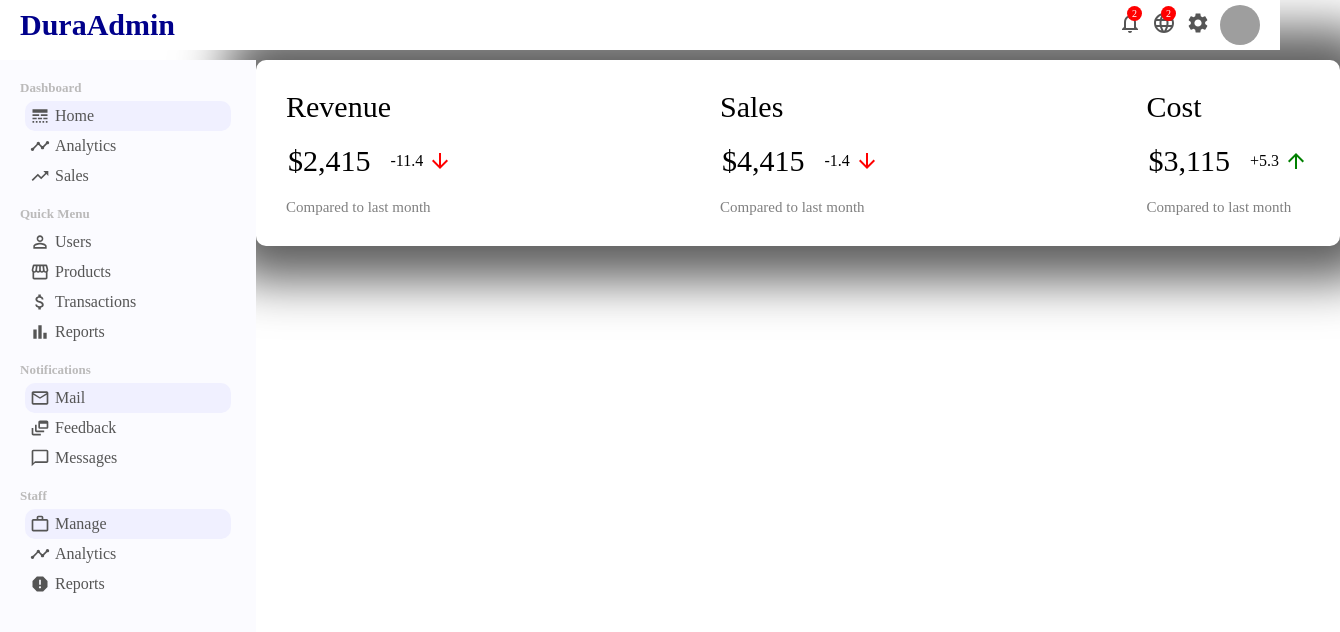
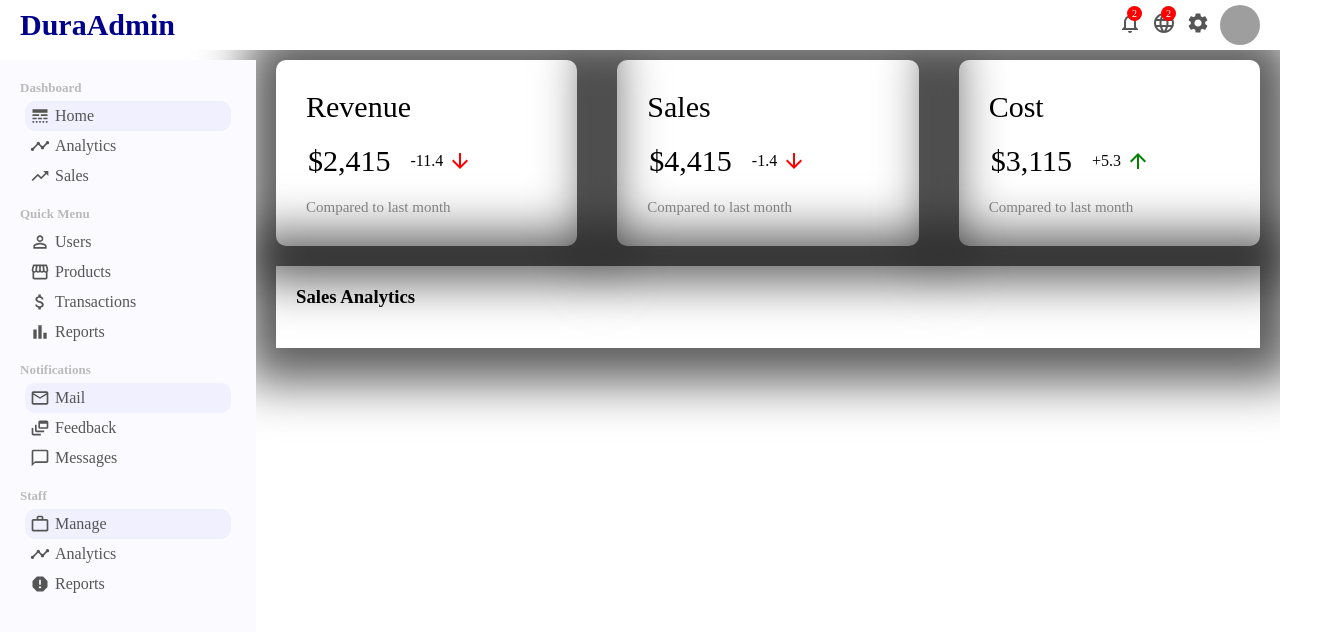
Before and after one commit to DialloVerse/admin-dashboard-VersBootcmp, a React (Create React App) app: page / in a window 1280 px wide. Shown: the top 632 px of the page, 1340 px wide, since content can reach past the window. Built offline with nearby package versions, Linux system fonts and the light colour scheme; grey boxes are pictures that could not be loaded.

Commit message:
UpdatedPageInterface Commit

```diff
--- /dev/null
+++ b/src/components/chart/Chart.jsx
@@ -0,0 +1,10 @@
+import "./chart.css"
+export default function Chart() {
+
+
+  return (
+    <div className="chart">
+        <h3 className="chartTitle">Sales Analytics</h3>
+    </div>
+  )
+}
--- /dev/null
+++ b/src/components/chart/chart.css
@@ -0,0 +1,10 @@
+.chart{
+    margin: 20px;
+    padding: 20px;
+    -webkit-box-shadow: 3px 1px 50px 33px rgba(0,0,0,0.64);
+    box-shadow: 3px 1px 50px 33px rgba(0,0,0,0.64);
+}
+
+.chartTitle{
+    margin-bottom: 20px;
+}
--- a/src/components/featuredInfo/featuredInfo.css
+++ b/src/components/featuredInfo/featuredInfo.css
@@ -4,9 +4,9 @@
     justify-content: space-between;
 }
 
-.featured{
+.featuredItem {
     flex: 1;
-    margin: 0px;
+    margin: 0px 20px;
     padding: 30px;
     border-radius: 10px;
     cursor: pointer;
--- a/src/pages/home/Home.jsx
+++ b/src/pages/home/Home.jsx
@@ -1,3 +1,4 @@
+import Chart from "../../components/chart/Chart";
 import FeatuturedInfo from "../../components/featuredInfo/FeatuturedInfo"
 import "./home.css"
 
@@ -5,6 +6,7 @@
   return (
     <div className="home">
         <FeatuturedInfo />
+        <Chart/>
         </div>
   );
 }
```
